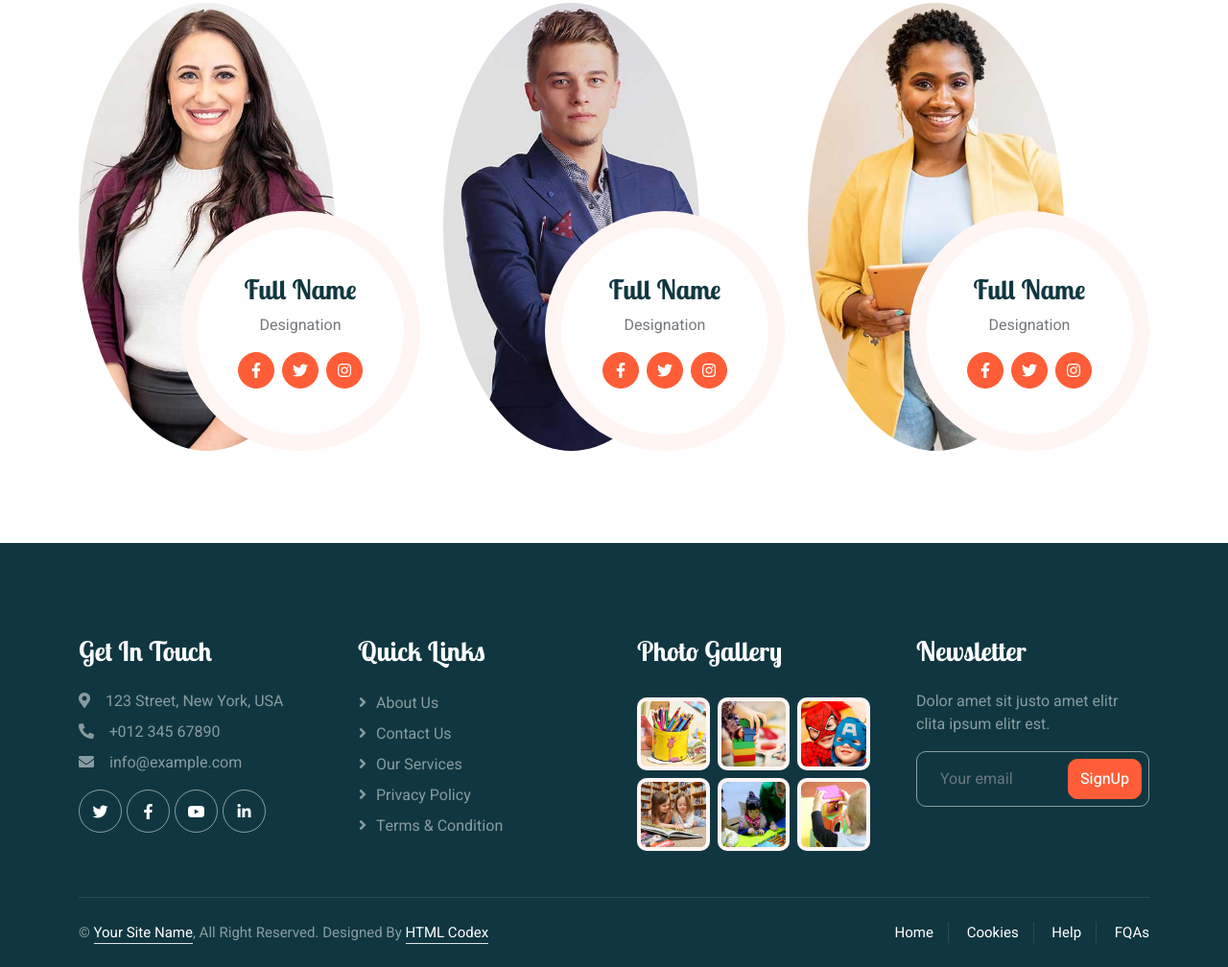
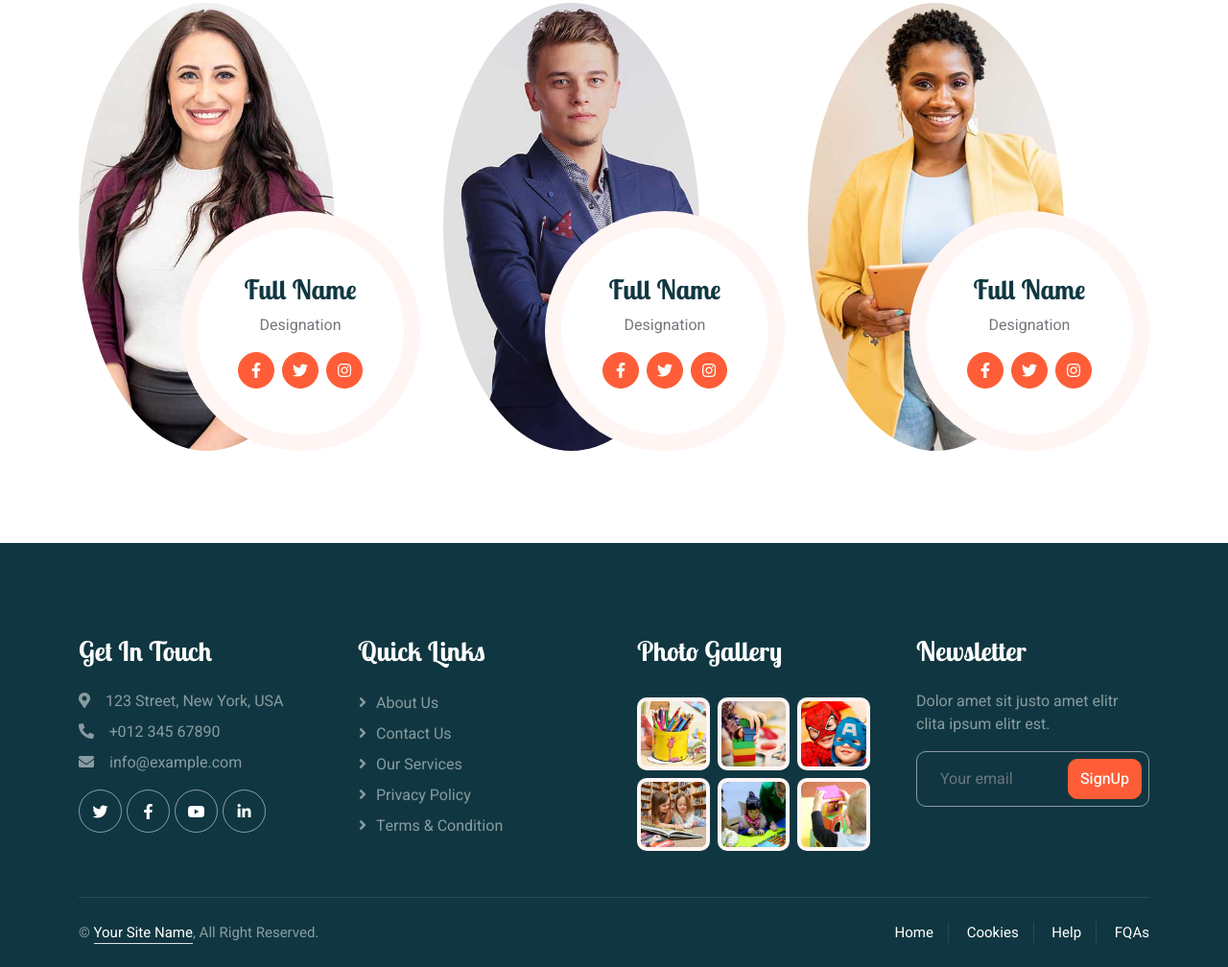
Before and after one commit to z4pyyy/TLCINTERNATIONAL, a plain HTML site: page template1/about.html in a window 1280 px wide. Shown: the part 1778-2786 px from the top of the page at 96% size. Drawn offline with nearby package versions, Linux system fonts and the light colour scheme.

Commit message:
Removed citations

```diff
--- a/template1/about.html
+++ b/template1/about.html
@@ -279,7 +279,8 @@
                             &copy; <a class="border-bottom" href="#">Your Site Name</a>, All Right Reserved.
 
 							<!--/*** This template is free as long as you keep the footer author’s credit link/attribution link/backlink. If you'd like to use the template without the footer author’s credit link/attribution link/backlink, you can purchase the Credit Removal License from "https://htmlcodex.com/credit-removal". Thank you for your support. ***/-->
-							Designed By <a class="border-bottom" href="https://htmlcodex.com">HTML Codex</a>
+														<!-- Designed By <a class="border-bottom" href="https://htmlcodex.com">HTML Codex</a> -->
+
                         </div>
                         <div class="col-md-6 text-center text-md-end">
                             <div class="footer-menu">
```
Also changed, not shown: template1/404.html (+1 -1 lines), template1/appointment.html (+2 -1 lines), template1/call-to-action.html (+2 -1 lines), template1/classes.html (+2 -1 lines), template1/contact.html (+2 -1 lines), template1/facility.html (+2 -1 lines), template1/index.html (+2 -1 lines), template1/team.html (+2 -1 lines), template1/testimonial.html (+2 -1 lines), template1/LICENSE.txt (deleted), template1/READ-ME.txt (deleted).
